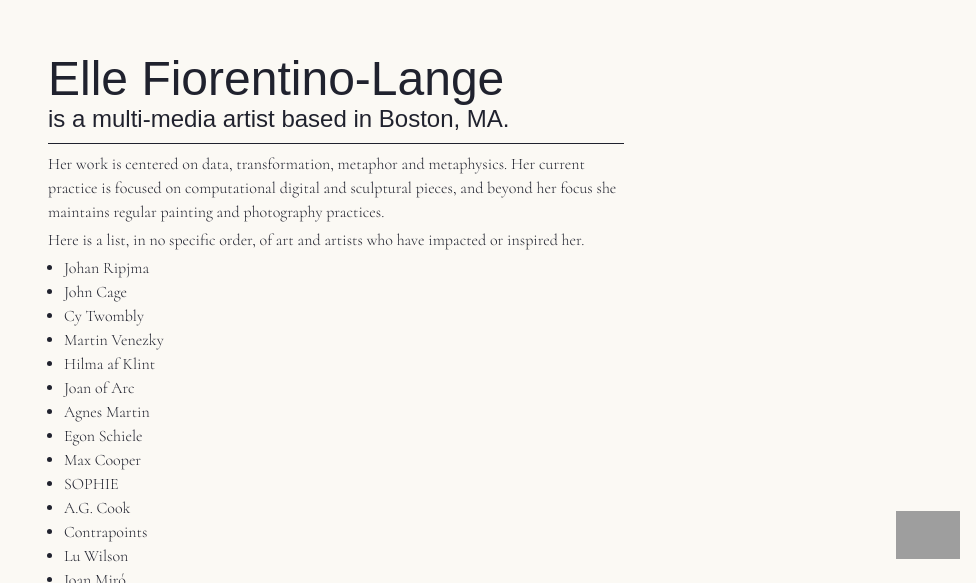
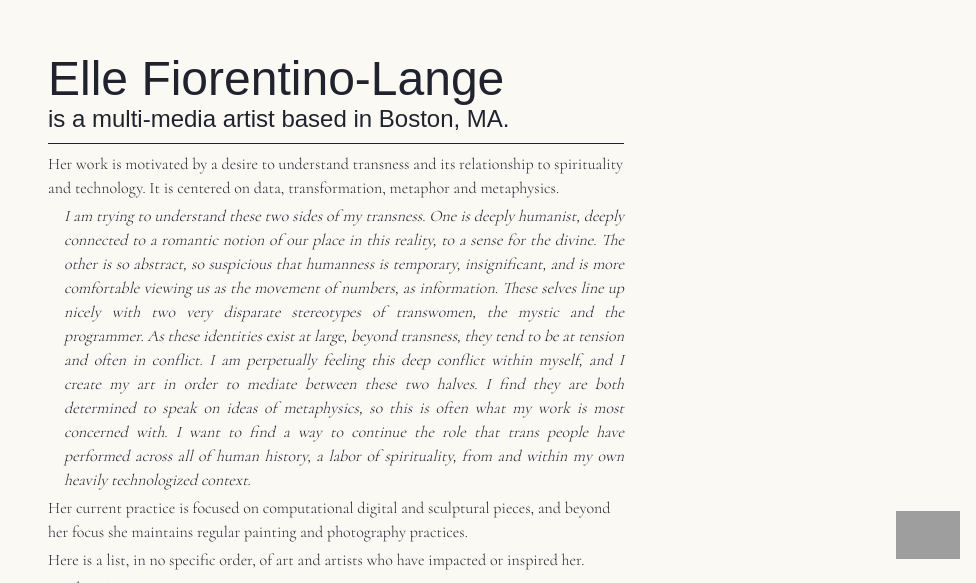
Before and after one commit to ElleFioLange/art-ellelm, a Next.js app: page /about in a window 1280 px wide. Shown: the part 217-800 px from the top of the page, without its empty margins (304-1280 px from the left). Built offline with nearby package versions, Linux system fonts and the light colour scheme; grey boxes are pictures that could not be loaded; a web font is replaced by a local one.

Commit message:
update about

```diff
--- a/app/about/page.tsx
+++ b/app/about/page.tsx
@@ -7,7 +7,30 @@ export default function About() {
       <h2>is a multi-media artist based in Boston, MA.</h2>
       <div className="w-full h-px bg-fg my-2" />
       <p>
-        Her work is centered on data, transformation, metaphor and metaphysics.
+        Her work is motivated by a desire to understand transness and its
+        relationship to spirituality and technology. It is centered on data,
+        transformation, metaphor and metaphysics.
+      </p>
+      <p className="ml-4 text-justify">
+        <i>
+          I am trying to understand these two sides of my transness. One is
+          deeply humanist, deeply connected to a romantic notion of our place in
+          this reality, to a sense for the divine. The other is so abstract, so
+          suspicious that humanness is temporary, insignificant, and is more
+          comfortable viewing us as the movement of numbers, as information.
+          These selves line up nicely with two very disparate stereotypes of
+          transwomen, the mystic and the programmer. As these identities exist
+          at large, beyond transness, they tend to be at tension and often in
+          conflict. I am perpetually feeling this deep conflict within myself,
+          and I create my art in order to mediate between these two halves. I
+          find they are both determined to speak on ideas of metaphysics, so
+          this is often what my work is most concerned with. I want to find a
+          way to continue the role that trans people have performed across all
+          of human history, a labor of spirituality, from and within my own
+          heavily technologized context.
+        </i>
+      </p>
+      <p>
         Her current practice is focused on computational digital and sculptural
         pieces, and beyond her focus she maintains regular painting and
         photography practices.
@@ -106,6 +129,12 @@ export default function About() {
         <li>Daniel Keller</li>
         <li>Robert Rauschenberg</li>
         <li>Grant Sanderson</li>
+        <li>Tomi Faison</li>
+        <li>Rachel Youn</li>
+        <li>Pedro Gómez-Egaña</li>
+        <li>
+          <i>Sybil</i> by Justine Triet
+        </li>
       </ul>
     </BasicText>
   );
--- a/app/css.css
+++ b/app/css.css
@@ -1,7 +1,3 @@
-@tailwind base;
-@tailwind components;
-@tailwind utilities;
-
 @tailwind base;
 @tailwind components;
 @tailwind utilities;
```
